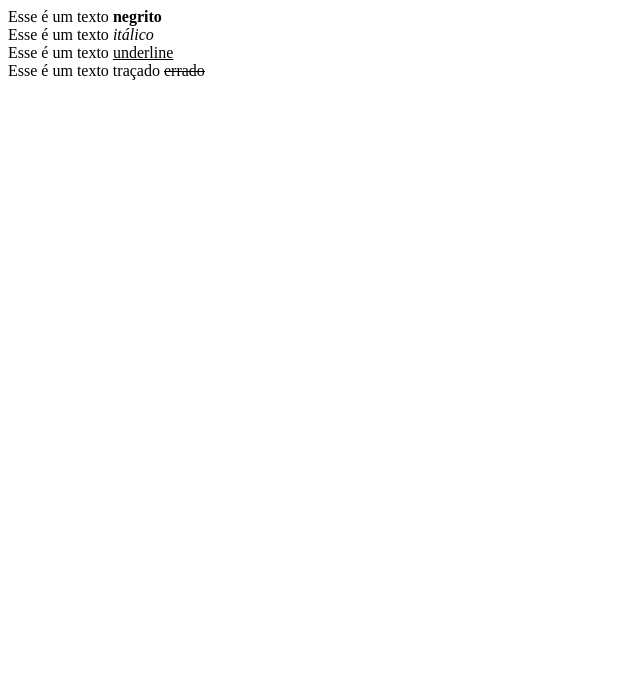
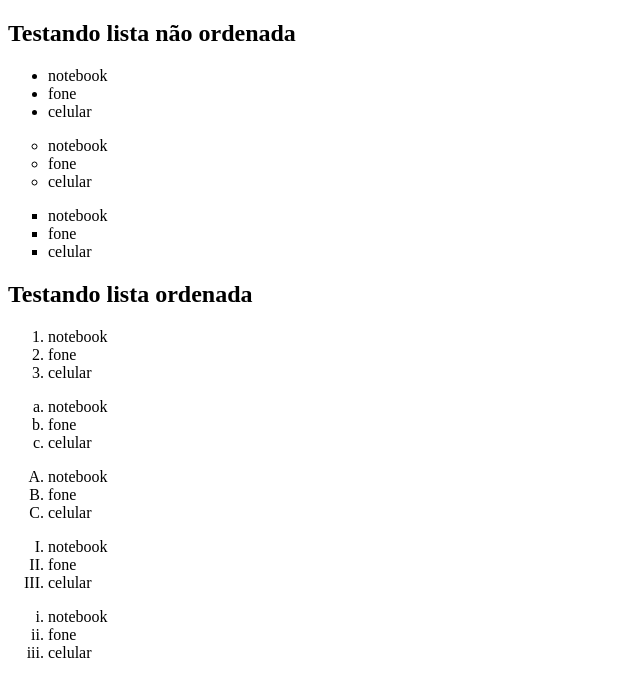
Before and after one commit to brendomota/Treino_HTML, a plain HTML site: page projeto.html in a window 1280 px wide. Shown: the whole page, without its empty margins (0-640 px from the left). Drawn offline with Linux system fonts and the light colour scheme.

Commit message:
Testar listas não ordenadas e ordenadas

```diff
--- a/projeto.html
+++ b/projeto.html
@@ -6,12 +6,56 @@
     <title>Primeiro Site</title>
 </head>
 <body>
-    Esse é um texto <strong>negrito</strong>
-    <br>
-    Esse é um texto <em>itálico</em>
-    <br>
-    Esse é um texto <u>underline</u>
-    <br>
-    Esse é um texto traçado <strike>errado</strike>
+    <h2>Testando lista não ordenada</h2>
+    <!--Testando utilizar marcação de círculo preenchido-->
+    <ul type = "disc">
+        <li>notebook</li>
+        <li>fone</li>
+        <li>celular</li>
+    </ul>
+    <!--Testando utilizar marcação de círculo-->
+    <ul type = "circle">
+        <li>notebook</li>
+        <li>fone</li>
+        <li>celular</li>
+    </ul>
+    <!--Testando utilizar marcação de quadrado-->
+    <ul type = "square">
+        <li>notebook</li>
+        <li>fone</li>
+        <li>celular</li>
+    </ul>
+
+    <h2>Testando lista ordenada</h2>
+    <!--Testando utilizar marcação de número-->
+    <ol type = "1">
+        <li>notebook</li>
+        <li>fone</li>
+        <li>celular</li>
+    </ol>
+    <!--Testando utilizar marcação de letra minúscula-->
+    <ol type = "a">
+        <li>notebook</li>
+        <li>fone</li>
+        <li>celular</li>
+    </ol>
+    <!--Testando utilizar marcação de letra maiúscula-->
+    <ol type = "A">
+        <li>notebook</li>
+        <li>fone</li>
+        <li>celular</li>
+    </ol>
+    <!--Testando utilizar marcação de algarismo romano-->
+    <ol type = "I">
+        <li>notebook</li>
+        <li>fone</li>
+        <li>celular</li>
+    </ol>
+    <!--Testando utilizar marcação de algarismo romano minúsculo-->
+    <ol type = "i">
+        <li>notebook</li>
+        <li>fone</li>
+        <li>celular</li>
+    </ol>
 </body>
 </html>
```
